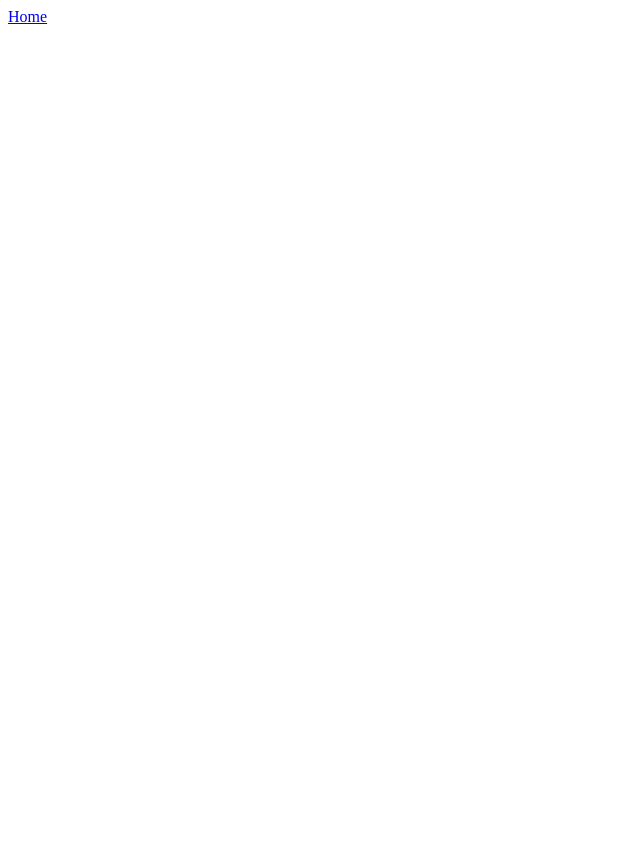
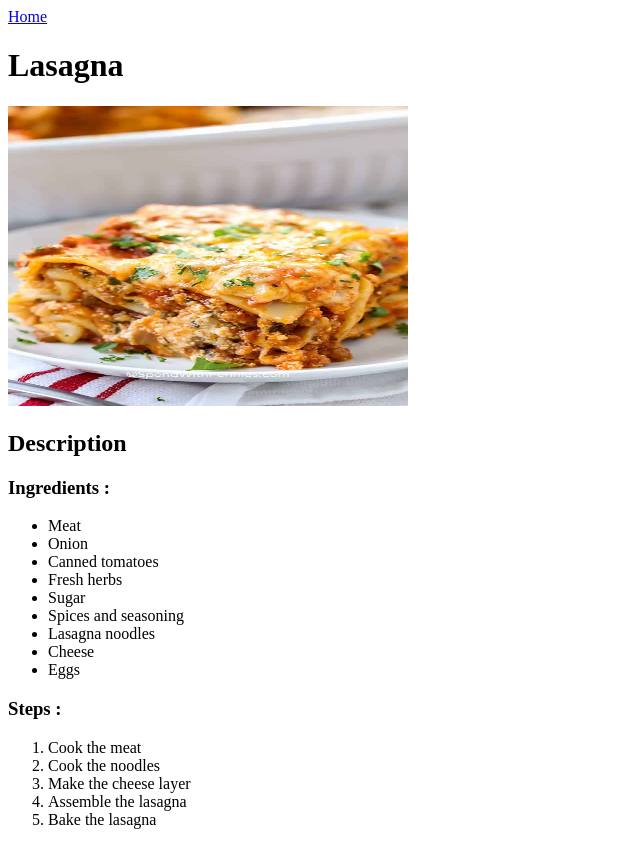
Before and after one commit to Husejn123/odin-recipes, a plain HTML site: page recipes/lasagna.html in a window 1280 px wide. Shown: the whole page, without its empty margins (0-640 px from the left). Before the commit the page ends 800 px from the top, so only its background shows below. Drawn offline with Linux system fonts and the light colour scheme.

Commit message:
Added pictures of lasagna in lasagna.html, describes ingredients of lasagna and steps how to cook lasagna using order list and unorder list

```diff
--- a/recipes/lasagna.html
+++ b/recipes/lasagna.html
@@ -6,7 +6,30 @@
     <title>Lasagna</title>
 </head>
 <body>
+
     <a href="../index.html">Home</a>
-
+    <h1>Lasagna</h1>
+    <img src="images/lasagna.jpg" alt="Lasagna" height="300" width="400">
+    <h2>Description</h2>
+    <h3>Ingredients : </h3>
+    <ul>
+        <li>Meat</li>
+        <li>Onion</li>
+        <li>Canned tomatoes</li>
+        <li>Fresh herbs</li>
+        <li>Sugar</li>
+        <li>Spices and seasoning</li>
+        <li>Lasagna noodles</li>
+        <li>Cheese</li>
+        <li>Eggs</li>
+    </ul>
+    <h3>Steps :</h3>
+    <ol>
+        <li>Cook the meat</li>
+        <li>Cook the noodles</li>
+        <li>Make the cheese layer</li>
+        <li>Assemble the lasagna</li>
+        <li>Bake the lasagna</li>
+    </ol>
 </body>
 </html>
```
Also changed, not shown: recipes/images/lasagna.jpg (added).
